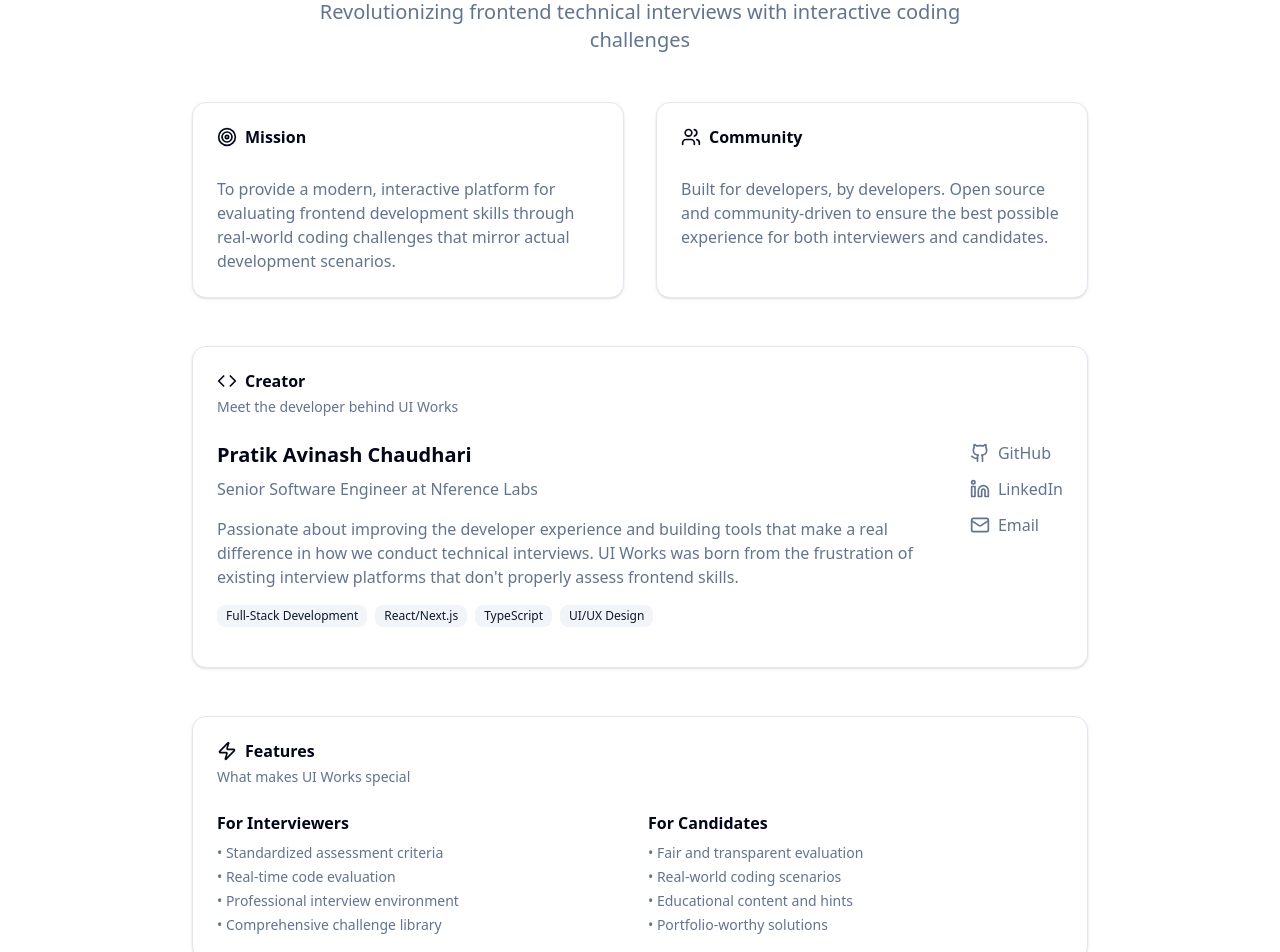
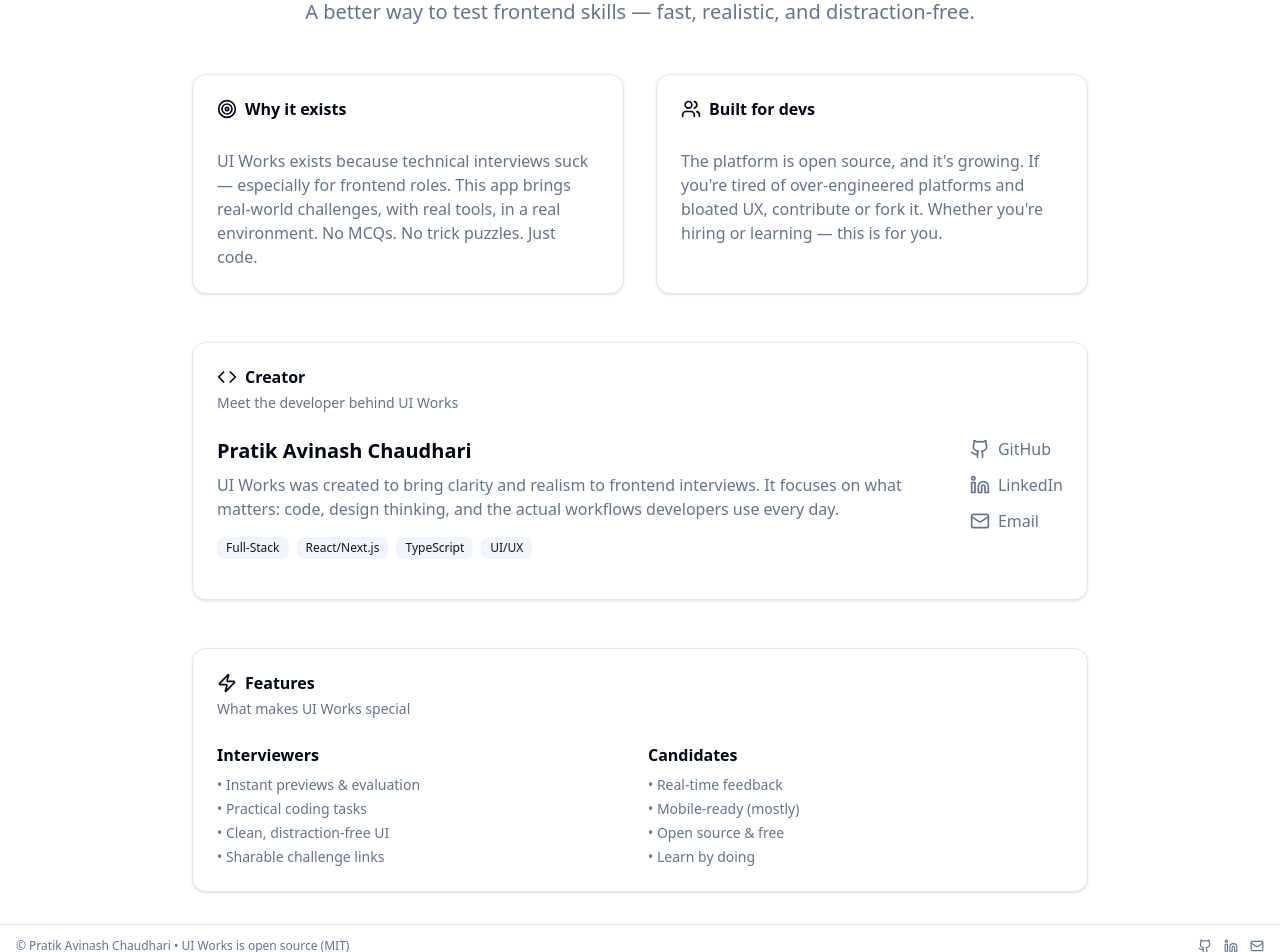
Before and after one commit to PratikC22/ui_works, a Next.js app: page /about in a window 1280 px wide. Shown: the part 240-1192 px from the top of the page. Built offline with nearby package versions, Linux system fonts and the light colour scheme.

Commit message:
refactor: update creator's title and footer information for clarity

```diff
--- a/src/app/about/page.tsx
+++ b/src/app/about/page.tsx
@@ -22,8 +22,8 @@
         <div className='text-center mb-12'>
           <h1 className='text-4xl font-bold mb-4'>About UI Works</h1>
           <p className='text-xl text-muted-foreground max-w-2xl mx-auto'>
-            Revolutionizing frontend technical interviews with interactive
-            coding challenges
+            A better way to test frontend skills — fast, realistic, and
+            distraction-free.
           </p>
         </div>
 
@@ -32,14 +32,15 @@
             <CardHeader>
               <CardTitle className='flex items-center gap-2'>
                 <Target className='h-5 w-5' />
-                Mission
+                Why it exists
               </CardTitle>
             </CardHeader>
             <CardContent>
               <p className='text-muted-foreground'>
-                To provide a modern, interactive platform for evaluating
-                frontend development skills through real-world coding challenges
-                that mirror actual development scenarios.
+                UI Works exists because technical interviews suck — especially
+                for frontend roles. This app brings real-world challenges, with
+                real tools, in a real environment. No MCQs. No trick puzzles.
+                Just code.
               </p>
             </CardContent>
           </Card>
@@ -48,14 +49,14 @@
             <CardHeader>
               <CardTitle className='flex items-center gap-2'>
                 <Users className='h-5 w-5' />
-                Community
+                Built for devs
               </CardTitle>
             </CardHeader>
             <CardContent>
               <p className='text-muted-foreground'>
-                Built for developers, by developers. Open source and
-                community-driven to ensure the best possible experience for both
-                interviewers and candidates.
+                The platform is open source, and it's growing. If you're tired
+                of over-engineered platforms and bloated UX, contribute or fork
+                it. Whether you're hiring or learning — this is for you.
               </p>
             </CardContent>
           </Card>
@@ -78,20 +79,15 @@
                   Pratik Avinash Chaudhari
                 </h3>
                 <p className='text-muted-foreground mb-4'>
-                  Senior Software Engineer at Nference Labs
-                </p>
-                <p className='text-muted-foreground mb-4'>
-                  Passionate about improving the developer experience and
-                  building tools that make a real difference in how we conduct
-                  technical interviews. UI Works was born from the frustration
-                  of existing interview platforms that don&apos;t properly
-                  assess frontend skills.
+                  UI Works was created to bring clarity and realism to frontend
+                  interviews. It focuses on what matters: code, design thinking,
+                  and the actual workflows developers use every day.
                 </p>
                 <div className='flex flex-wrap gap-2 mb-4'>
-                  <Badge variant='secondary'>Full-Stack Development</Badge>
+                  <Badge variant='secondary'>Full-Stack</Badge>
                   <Badge variant='secondary'>React/Next.js</Badge>
                   <Badge variant='secondary'>TypeScript</Badge>
-                  <Badge variant='secondary'>UI/UX Design</Badge>
+                  <Badge variant='secondary'>UI/UX</Badge>
                 </div>
               </div>
 
@@ -137,21 +133,21 @@
           <CardContent>
             <div className='grid md:grid-cols-2 gap-4'>
               <div>
-                <h4 className='font-semibold mb-2'>For Interviewers</h4>
+                <h4 className='font-semibold mb-2'>Interviewers</h4>
                 <ul className='text-sm text-muted-foreground space-y-1'>
-                  <li>• Standardized assessment criteria</li>
-                  <li>• Real-time code evaluation</li>
-                  <li>• Professional interview environment</li>
-                  <li>• Comprehensive challenge library</li>
+                  <li>• Instant previews & evaluation</li>
+                  <li>• Practical coding tasks</li>
+                  <li>• Clean, distraction-free UI</li>
+                  <li>• Sharable challenge links</li>
                 </ul>
               </div>
               <div>
-                <h4 className='font-semibold mb-2'>For Candidates</h4>
+                <h4 className='font-semibold mb-2'>Candidates</h4>
                 <ul className='text-sm text-muted-foreground space-y-1'>
-                  <li>• Fair and transparent evaluation</li>
-                  <li>• Real-world coding scenarios</li>
-                  <li>• Educational content and hints</li>
-                  <li>• Portfolio-worthy solutions</li>
+                  <li>• Real-time feedback</li>
+                  <li>• Mobile-ready (mostly)</li>
+                  <li>• Open source & free</li>
+                  <li>• Learn by doing</li>
                 </ul>
               </div>
             </div>
--- a/src/components/layout/console-credit.tsx
+++ b/src/components/layout/console-credit.tsx
@@ -37,7 +37,7 @@
           %c  github   - Open GitHub repo
           %c
           %cBuilt by Pratik Avinash Chaudhari
-          %cSenior Software Engineer @ Nference Labs
+          %cSoftware Engineer
         `,
           'color: #3b82f6; font-size: 14px; font-weight: bold;',
           '',
@@ -58,7 +58,7 @@
           %c👨‍💻 About the Creator
           %c
           %cPratik Avinash Chaudhari
-          %cSenior Software Engineer @ Nference Labs
+          %cSoftware Engineer
           %c
           %cPassionate about improving developer experience
           %cand building tools that make a difference.
--- a/src/components/layout/footer.tsx
+++ b/src/components/layout/footer.tsx
@@ -7,7 +7,7 @@
     <footer className='border-t bg-background/95 backdrop-blur supports-[backdrop-filter]:bg-background/60'>
       <div className='container mx-auto px-4 py-3 flex items-center justify-between'>
         <span className='text-[12px] text-muted-foreground'>
-          Pratik Avinash Chaudhari - Senior Software Engineer, Nference Labs
+          &copy; Pratik Avinash Chaudhari • UI Works is open source (MIT)
         </span>
 
         <div className='flex items-center gap-3'>
```
Also changed, not shown: 1 other file (tests, documents, lock files or other folders).
